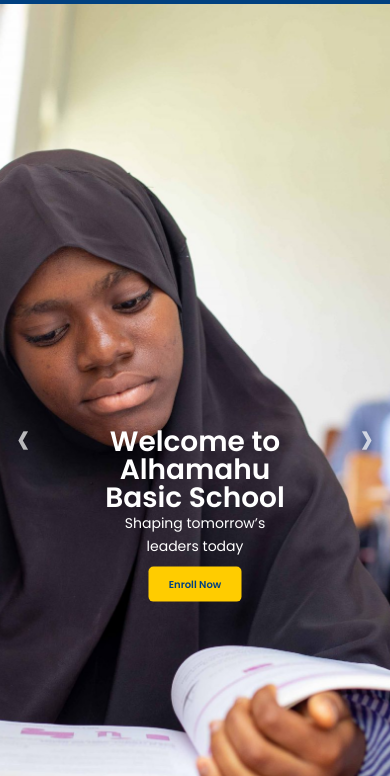
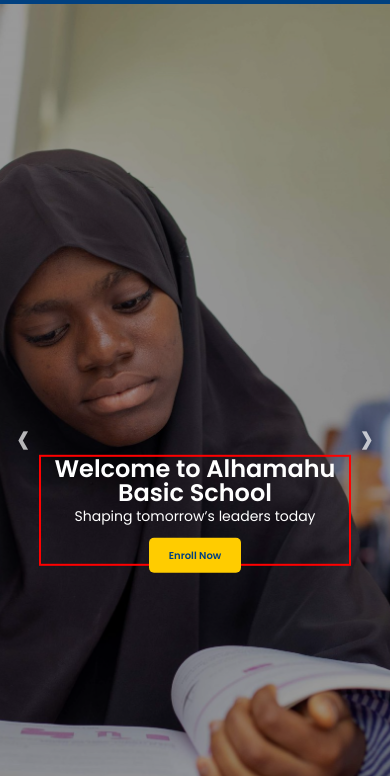
Before and after one commit to Eleniyancode/almahulah-school-website, a plain HTML site: page index.html in a window 390 px wide. Shown: the part 68-844 px from the top of the page. Drawn offline with Linux system fonts and the light colour scheme.

Commit message:
fix: fix the hero image on mobile view

```diff
--- a/index.html
+++ b/index.html
@@ -95,6 +95,7 @@
 
   <!-- Hero Section -->
   <section id="hero" class="hero">
+    <div class="overlay"></div>
     <div class="slider">
         <div class="slide"><img src="./assets/image/COLE6919-scaled-1.jpg" alt="Photo 1" /></div>
         <div class="slide"><img src="./assets/image/COLE6920-scaled-1.jpg" alt="Photo 2" /></div>
--- a/style.css
+++ b/style.css
@@ -32,7 +32,7 @@
   /* border: 2px solid red; */
   position: fixed;
   top: 0;
-  z-index: 99;
+  z-index: 999;
 }
 
 .logo-div {
@@ -398,8 +398,8 @@
     top: -800px;
     /* height: 300px; */
     width: 100vw;
-    background: #333;
-    /* background: #004080; */
+    /* background: #333; */
+    background: #004080;
     padding-top: 0px;
     transition: 0.3s;
 }
@@ -451,12 +451,28 @@
   display: none;
 }
 
+  .hero {
+    position: relative;
+  }
+  .hero h2 {
+    font-size: 2.4rem;
+  }
 
-  .hero h2 {
-    font-size: 28px;
+  .hero-text-div {
+    border: 2px solid red;
+    width: 80%;
+    z-index: 99;
   }
 
   .program-list {
     flex-direction: column;
   }
+
+  .overlay {
+    width: 100%;
+    height: 100%;
+    background-color: rgba(0, 0, 0, 0.4);
+    position: absolute;
+    z-index: 10;
+  }
 }
```
